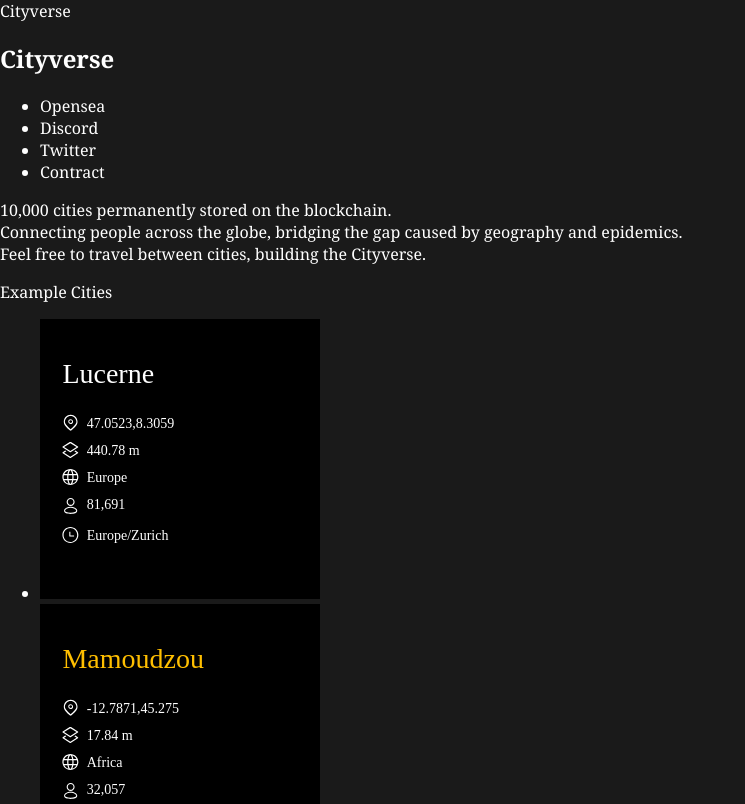
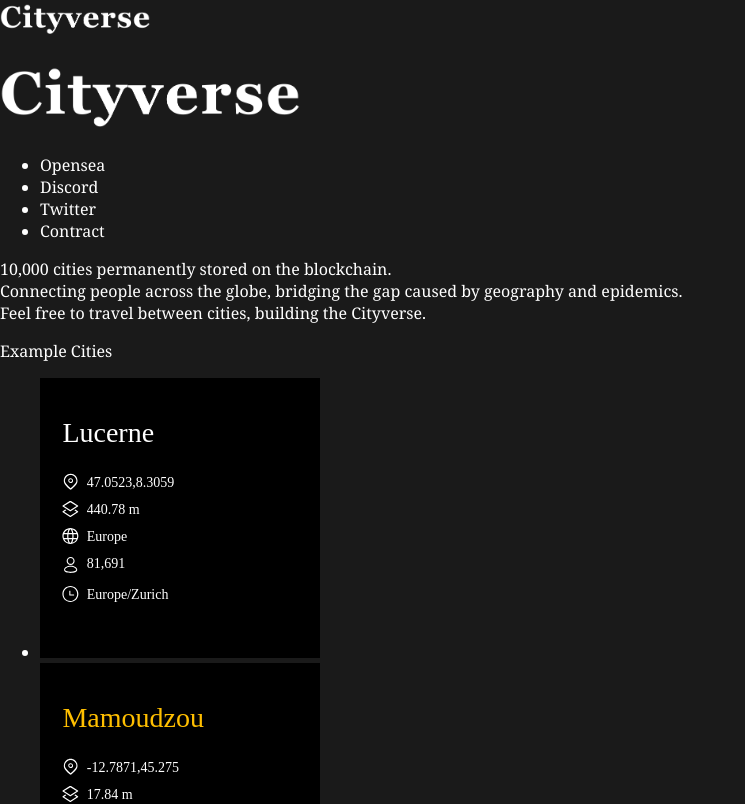
Before and after one commit to shep-eth/cityverse-frontend, a Next.js app: page / in a window 1280 px wide. Shown: the top 804 px of the page, without its empty margins (0-745 px from the left). Built offline with nearby package versions, Linux system fonts and the light colour scheme.

Commit message:
replace text with pics for logo

```diff
--- a/pages/index.js
+++ b/pages/index.js
@@ -1,5 +1,8 @@
 import Head from "next/head";
 import Image from "next/image";
+import Link from "next/link";
+
+import logo from "../public/logo.png";
 import lucerne from "../public/lucerne.svg";
 import mamoudzou from "../public/mamoudzou.svg";
 import more from "../public/more.svg";
@@ -37,12 +40,20 @@
 
       <main className="max-w-6xl mx-auto">
         <nav className="p-6">
-          <div className="text-3xl font-bold md:pl-24 md:ml-1">Cityverse</div>
+          <div className="text-3xl font-bold md:pl-24 md:ml-1">
+            <Link href="/">
+              <a>
+                <Image src={logo} width={150} height={34} alt="Cityverse" />
+              </a>
+            </Link>
+          </div>
         </nav>
 
         <section className="text-center p-6">
           <div className="p-6">
-            <h2 className="text-6xl font-bold">Cityverse</h2>
+            <h2>
+              <Image src={logo} width={300} height={68} alt="Cityverse" />
+            </h2>
           </div>
 
           <ul className="flex space-x-6 max-w-min mx-auto p-6">
```
Also changed, not shown: public/logo.png (added).
